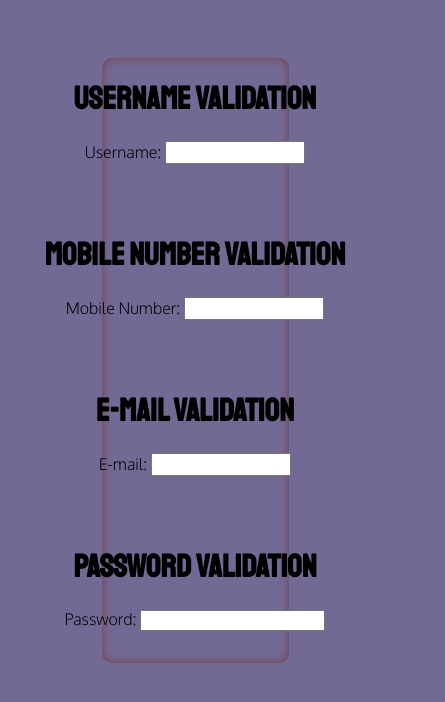
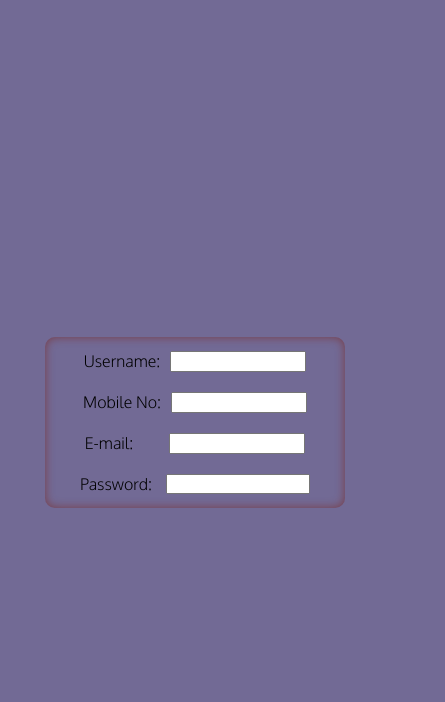
Before and after one commit to vaishak10/regexApp, a plain HTML site: page index.html in a window 390 px wide. Shown: the whole page, 445 px wide, since content can reach past the window. Drawn offline with Linux system fonts and the light colour scheme.

Commit message:
responsive design completion

```diff
--- a/index.html
+++ b/index.html
@@ -17,32 +17,28 @@
 <body>
     <div class="validations">
         <div class="username-validation">
-            <h1>Username Validation</h1>
-            <div oninput="validations(username,/^[a-z][a-z]+\d*$|^[a-z]\d\d+$/i,'#userName-validate-message','Username')">
+            <div class="validation-fields" oninput="validations(username,/^[a-z][a-z]+\d*$|^[a-z]\d\d+$/i,'#userName-validate-message','Username')">
                 <label>Username:</label>
                 <input type="text" id="username" class="username">
             </div>
             <p id="userName-validate-message"></p>
         </div>
         <div class="mob-validation">
-            <h1>Mobile Number Validation</h1>
-            <div oninput="validations(mob,/^[+91]{3}\s\d{5,10}$/i,'#mob-validate-message','Mobile number')">
-                <label>Mobile Number:</label>
+            <div class="validation-fields" oninput="validations(mob,/^[+91]{3}\s\d{5,10}$/i,'#mob-validate-message','Mobile number')">
+                <label>Mobile No:</label>
                 <input type="text" id="mob" class="mob">
             </div>
             <p id="mob-validate-message"></p>
         </div>
         <div class="email-validation">
-           <h1>E-mail Validation</h1>
-           <div oninput="validations(email,/^[a-zA-Z.]+\d*@[a-zA-Z]+.com$/,'#email-validate-message','E-mail')">
+           <div class="validation-fields" oninput="validations(email,/^[a-zA-Z.]+\d*@[a-zA-Z]+.com$/,'#email-validate-message','E-mail')">
                <label>E-mail:</label>
                <input type="text" id="email" class="email">
            </div>
            <p id="email-validate-message"></p>
         </div>
         <div class="password-validation">
-          <h1>Password Validation</h1>
-          <div oninput="validations(password,/^[@#&$][a-zA-Z]{4,7}\d{2}$/,'#password-validate-message','Password')">
+          <div class="validation-fields" oninput="validations(password,/^[@#&$][a-zA-Z]{4,7}\d{2}$/,'#password-validate-message','Password')">
                 <label>Password:</label>
                 <input type="password" id="password" class="password">
             </div>
--- a/style.css
+++ b/style.css
@@ -1,39 +1,66 @@
+* {
+    margin:0;
+    padding:0;
+    box-sizing: border-box;
+}
+
 /*tags*/
 body {
     background-color: #726A95;
+    display: grid;
+    place-content: center;
+    height: 100vh;
+    width: 100vw;
 }
 h1{
     font-family: 'Staatliches', cursive;
 }
-label, p, input[type=text]{
+label,p,input[type=text] {
     font-family: 'Oxygen', sans-serif;
+}
+input[type=password] {
+    width: 144px;
+}
+
+@media (max-width: 360px) {
+    input[type=text],
+    input[type=password] {
+        width:100px !important;
+    }
+    .validations {
+        width: 250px !important;
+    }
+}
+@media (max-width: 292px) {
+    input[type=text],
+    input[type=password] {
+        width:80px !important;
+    }
+    .validations {
+        width: 200px !important;
+    }
 }
 
 /*classess*/
 .validations{
     background-color: rgb(114, 106, 149);
     box-shadow: inset 0px 0px 10px 0px rgb(120 60 70);
-    display: grid;
-    row-gap: 18px;
-    place-content: center;
-    position: relative;
-    top: 50px;
-    left: 25%;
     border-radius: 10px;
-    width: 50%;
+    padding: 14px;
+    display: flex;
+    flex-direction: column;
+    justify-content: center;
+    align-items: center;
+    row-gap: 20px;
+    width: 300px;
 }
-.username-validation,
-.mob-validation,
-.password-validation,
-.email-validation{
-    text-align: center;
-    display:grid;
-    border-radius:10px;
-    width: 500px;
+.validation-fields {
+    display: flex;
+    column-gap: 10px;
 }
-.valid-field{
-    color:#A7D0CD;
+.email-validation > .validation-fields{
+    column-gap: 36px;
 }
-.invalid-field{
-    color:#FFD31D;
+.password-validation > .validation-fields {
+    column-gap: 14px;
 }
```
